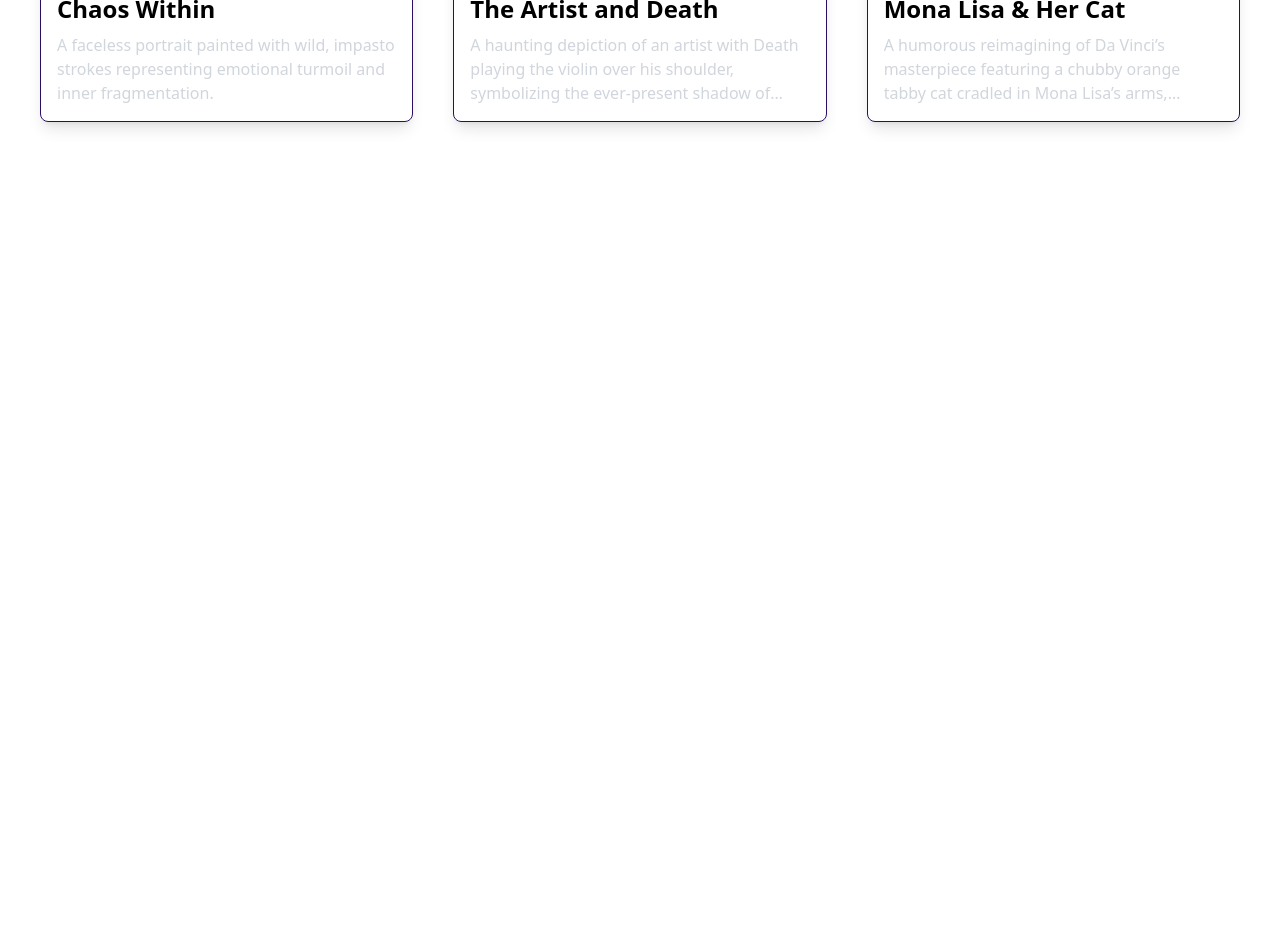
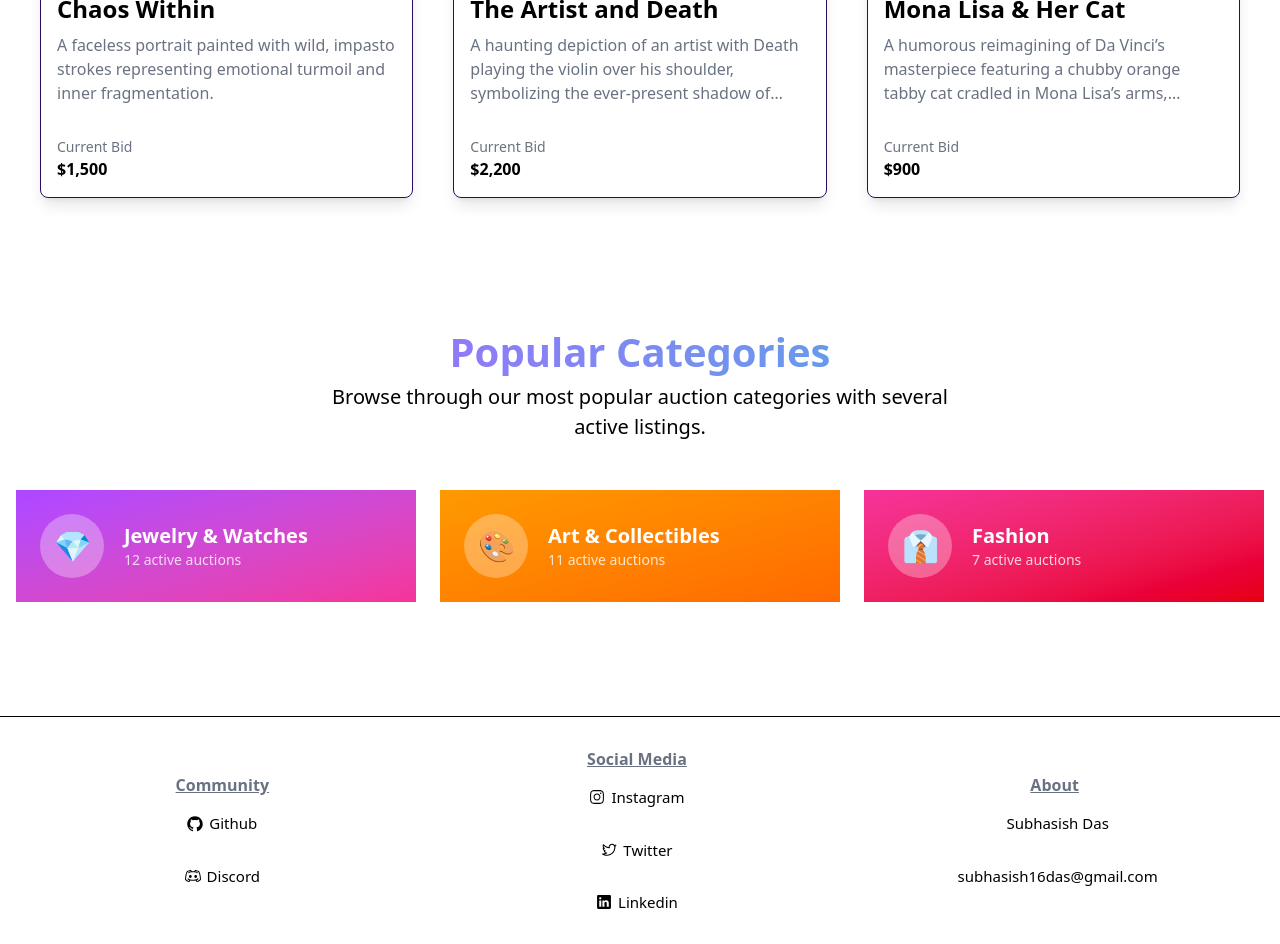
Before and after one commit to Subhasish18/OnlineBidding, a Next.js app in the folder frontend/: page / in a window 1280 px wide. Shown: the part 1540-2484 px from the top of the page. Before the commit the page ends 1702 px from the top, so only its background shows below. Built offline with nearby package versions, Linux system fonts and the light colour scheme.

Commit message:
footer & cards donzo

```diff
--- a/frontend/app/page.tsx
+++ b/frontend/app/page.tsx
@@ -1,4 +1,6 @@
 import AuctionSection from "@/components/main/AuctionSection";
+import Categories from "@/components/main/Categories";
+import Footer from "@/components/main/Footer";
 import Hero from "@/components/main/Hero";
 import Navbar from "@/components/main/Navbar";
 
@@ -9,6 +11,8 @@ export default function Home() {
         <Navbar />
         <Hero />
         <AuctionSection />
+        <Categories />
+        <Footer />
       </div>
     </main>
   );
--- a/frontend/components/main/AuctionSection.tsx
+++ b/frontend/components/main/AuctionSection.tsx
@@ -1,5 +1,5 @@
 import React from "react";
-import ProjectCard from "../sub/AuctionCards";
+import AuctionCards from "../sub/AuctionCards";
 
 const AuctionSection = () => {
   return (
@@ -11,20 +11,23 @@ const AuctionSection = () => {
         Featured Auctions
       </h1>
       <div className="w-full flex flex-col md:flex-row justify-between gap-10 px-10">
-        <ProjectCard
+        <AuctionCards
           src="/p1.jpg"
           title="Chaos Within"
           description="A faceless portrait painted with wild, impasto strokes representing emotional turmoil and inner fragmentation."
+          currentbid={1500}
         />
-        <ProjectCard
+        <AuctionCards
           src="/p2.jpg"
           title="The Artist and Death"
           description="A haunting depiction of an artist with Death playing the violin over his shoulder, symbolizing the ever-present shadow of mortality in creativity."
+          currentbid={2200}
         />
-        <ProjectCard
+        <AuctionCards
           src="/p3.jpg"
           title="Mona Lisa & Her Cat"
           description="A humorous reimagining of Da Vinci’s masterpiece featuring a chubby orange tabby cat cradled in Mona Lisa’s arms, blending classic art with modern whimsy."
+          currentbid={900}
         />
       </div>
     </div>
--- /dev/null
+++ b/frontend/components/main/Categories.tsx
@@ -0,0 +1,71 @@
+"use client";
+
+import React from 'react';
+import styled from "@emotion/styled";
+
+const Card = styled.div``;
+const CardContent = styled.div``;
+
+const categories = [
+  {
+    id: 'jewelry',
+    name: 'Jewelry & Watches',
+    icon: '💎',
+    count: 12,
+    color: 'bg-gradient-to-br from-purple-500 to-pink-500'
+  },
+  {
+    id: 'art',
+    name: 'Art & Collectibles',
+    icon: '🎨',
+    count: 11,
+    color: 'bg-gradient-to-br from-amber-500 to-orange-500'
+  },
+  {
+    id: 'fashion',
+    name: 'Fashion',
+    icon: '👔',
+    count: 7,
+    color: 'bg-gradient-to-br from-pink-500 to-red-600'
+  },
+
+];
+
+const Categories = () => {
+  return (
+    <section className="py-1">
+      <div className="container mx-auto px-4">
+        <div className="text-center mb-12">
+        <h1 className="text-[40px] font-semibold text-transparent bg-clip-text bg-gradient-to-r from-purple-500 to-cyan-500 ">
+                Popular Categories
+        </h1>
+          <p className="text-black-500 max-w-2xl mx-auto text-[20px]">
+                Browse through our most popular auction categories with several active listings.
+          </p>
+        </div>
+
+        <div className="grid grid-cols-1 sm:grid-cols-2 lg:grid-cols-3 gap-6">
+          {categories.map((category) => (
+
+              <Card className="group overflow-hidden transition-all duration-300 hover:shadow-xl">
+                <CardContent className="p-0">
+                  <div className={`flex items-center p-6 ${category.color} group-hover:scale-105 transition-transform duration-300`}>
+                    <div className="w-16 h-16 flex items-center justify-center bg-white/30 rounded-full text-3xl">
+                      {category.icon}
+                    </div>
+                    <div className="ml-5 text-white">
+                      <h3 className="font-bold text-xl">{category.name}</h3>
+                      <p className="text-white/80 text-sm">{category.count} active auctions</p>
+                    </div>
+                  </div>
+                </CardContent>
+              </Card>
+
+          ))}
+        </div>
+      </div>
+    </section>
+  );
+};
+
+export default Categories;
--- /dev/null
+++ b/frontend/components/main/Footer.tsx
@@ -0,0 +1,60 @@
+"use client";
+
+import React from "react";
+import {
+  RxDiscordLogo,
+  RxGithubLogo,
+  RxInstagramLogo,
+  RxTwitterLogo,
+  RxLinkedinLogo,
+} from "react-icons/rx";
+
+const Footer = () => {
+  return (
+    <div className="w-full mt-[30px] pt-[15px] border-t border-black-600/30">
+    <div className="w-full h-full bg-transparent text-black-400 shadow-lg p-[15px]">
+      <div className="w-full flex flex-col items-center justify-center m-auto">
+        <div className="w-full h-full flex flex-row items-center justify-around flex-wrap">
+          <div className="min-w-[200px] h-auto flex flex-col items-center justify-start">
+            <div className="font-bold text-[16px] text-gray-500 underline cursor-pointer">Community</div>
+            <p className="flex flex-row items-center my-[15px] cursor-pointer">
+              <RxGithubLogo />
+              <span className="text-[15px] ml-[6px]">Github</span>
+            </p>
+            <p className="flex flex-row items-center my-[15px] cursor-pointer">
+              <RxDiscordLogo />
+              <span className="text-[15px] ml-[6px]">Discord</span>
+            </p>
+          </div>
+          <div className="min-w-[200px] h-auto flex flex-col items-center justify-start">
+            <div className="font-bold text-[16px] text-gray-500 underline cursor-pointer">Social Media</div>
+            <p className="flex flex-row items-center my-[15px] cursor-pointer">
+              <RxInstagramLogo />
+              <span className="text-[15px] ml-[6px]">Instagram</span>
+            </p>
+            <p className="flex flex-row items-center my-[15px] cursor-pointer">
+              <RxTwitterLogo />
+              <span className="text-[15px] ml-[6px]">Twitter</span>
+            </p>
+            <p className="flex flex-row items-center my-[15px] cursor-pointer">
+              <RxLinkedinLogo />
+              <span className="text-[15px] ml-[6px]">Linkedin</span>
+            </p>
+          </div>
+          <div className="min-w-[200px] h-auto flex flex-col items-center justify-start">
+            <div className="font-bold text-[16px] text-gray-500 underline cursor-pointer">About</div>
+            <p className="flex flex-row items-center my-[15px] cursor-pointer">
+              <span className="text-[15px] ml-[6px]">Subhasish Das</span>
+            </p>
+            <p className="flex flex-row items-center my-[15px] cursor-pointer">
+              <span className="text-[15px] ml-[6px]">subhasish16das@gmail.com</span>
+            </p>
+          </div>
+        </div>
+        </div>
+      </div>
+    </div>
+  );
+};
+
+export default Footer;
--- a/frontend/components/main/Hero.tsx
+++ b/frontend/components/main/Hero.tsx
@@ -1,4 +1,6 @@
 "use client";
+
+
 import React from "react";
 import {motion} from 'framer-motion'
 
--- a/frontend/components/sub/AuctionCards.tsx
+++ b/frontend/components/sub/AuctionCards.tsx
@@ -5,15 +5,17 @@ interface Props {
   src: string;
   title: string;
   description: string;
+  currentbid: number;
 }
 
-const ProjectCards = ({ src, title, description }: Props) => {
+const AuctionCards = ({ src, title, description, currentbid }: Props) => {
   return (
     <div className="flex flex-col w-full max-w-sm min-h-[450px] overflow-hidden rounded-lg shadow-lg border border-[#2A0E61]">
       <div className="relative w-full h-120">
         <Image
           src={src}
           alt={title}
+
           fill
           className="absolute inset-0 w-full h-full transition-transform duration-300 transform hover:scale-105 object-cover"
           sizes="(max-width: 768px) 100vw, 33vw"
@@ -22,10 +24,14 @@ const ProjectCards = ({ src, title, description }: Props) => {
 
       <div className="flex flex-col flex-grow p-4">
         <h1 className="text-2xl font-semibold text-black">{title}</h1>
-        <p className="mt-2 text-gray-300 line-clamp-3">{description}</p>
+        <p className="mt-2 text-gray-500 line-clamp-3">{description}</p>
       </div>
+      <div className="flex flex-col p-4">
+            <p className="text-sm text-gray-500">Current Bid</p>
+            <p className="font-semibold">${currentbid.toLocaleString()}</p>
+          </div>
     </div>
   );
 };
 
-export default ProjectCards;
+export default AuctionCards;
--- a/frontend/package.json
+++ b/frontend/package.json
@@ -12,6 +12,7 @@
     "@emotion/react": "^11.14.0",
     "@emotion/styled": "^11.14.0",
     "@mui/material": "^7.0.2",
+    "@radix-ui/react-slot": "^1.2.0",
     "@tabler/icons-react": "^3.31.0",
     "class-variance-authority": "^0.7.1",
     "clsx": "^2.1.1",
@@ -21,8 +22,10 @@
     "next": "15.3.1",
     "react": "^19.0.0",
     "react-dom": "^19.0.0",
+    "react-icons": "^5.5.0",
     "styled-components": "^6.1.17",
-    "tailwind-merge": "^3.2.0"
+    "tailwind-merge": "^3.2.0",
+    "tailwindcss-animate": "^1.0.7"
   },
   "devDependencies": {
     "@eslint/eslintrc": "^3",
```
Also changed, not shown: 1 other file (tests, documents, lock files or other folders).
